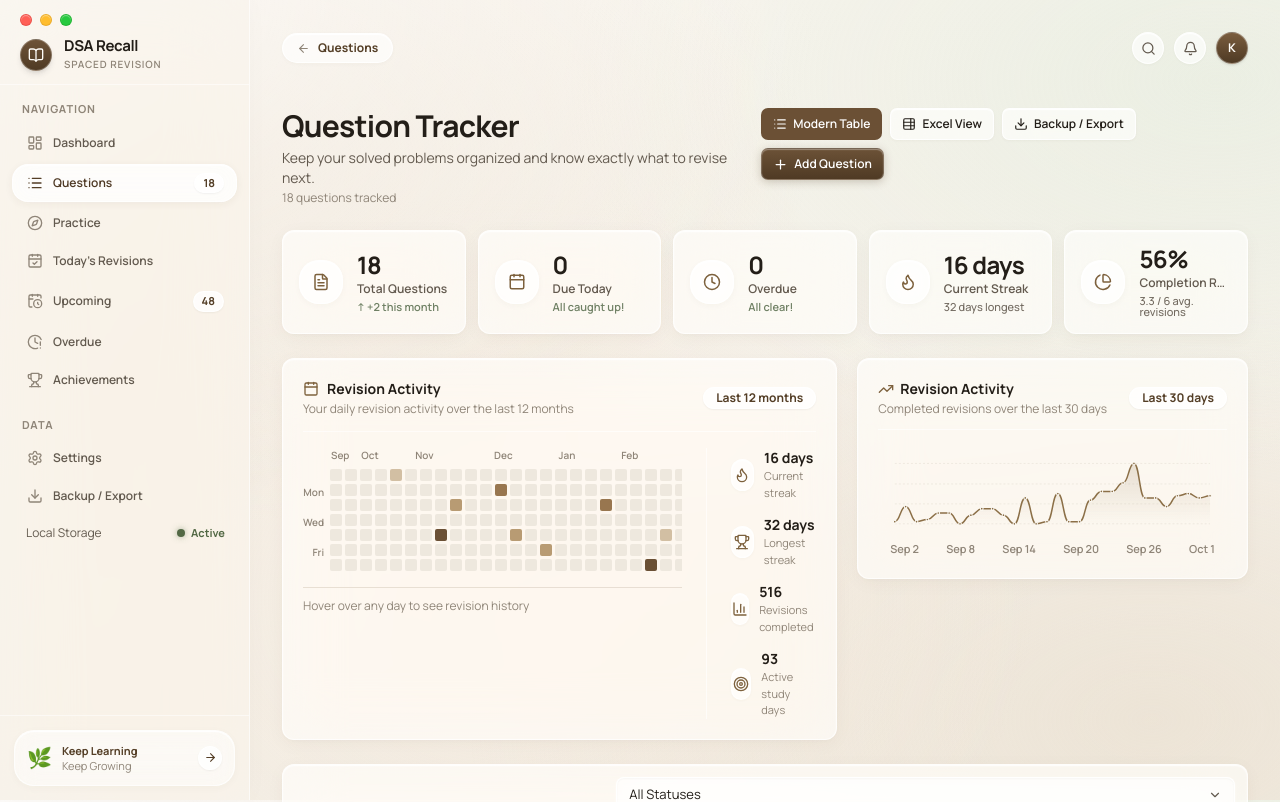
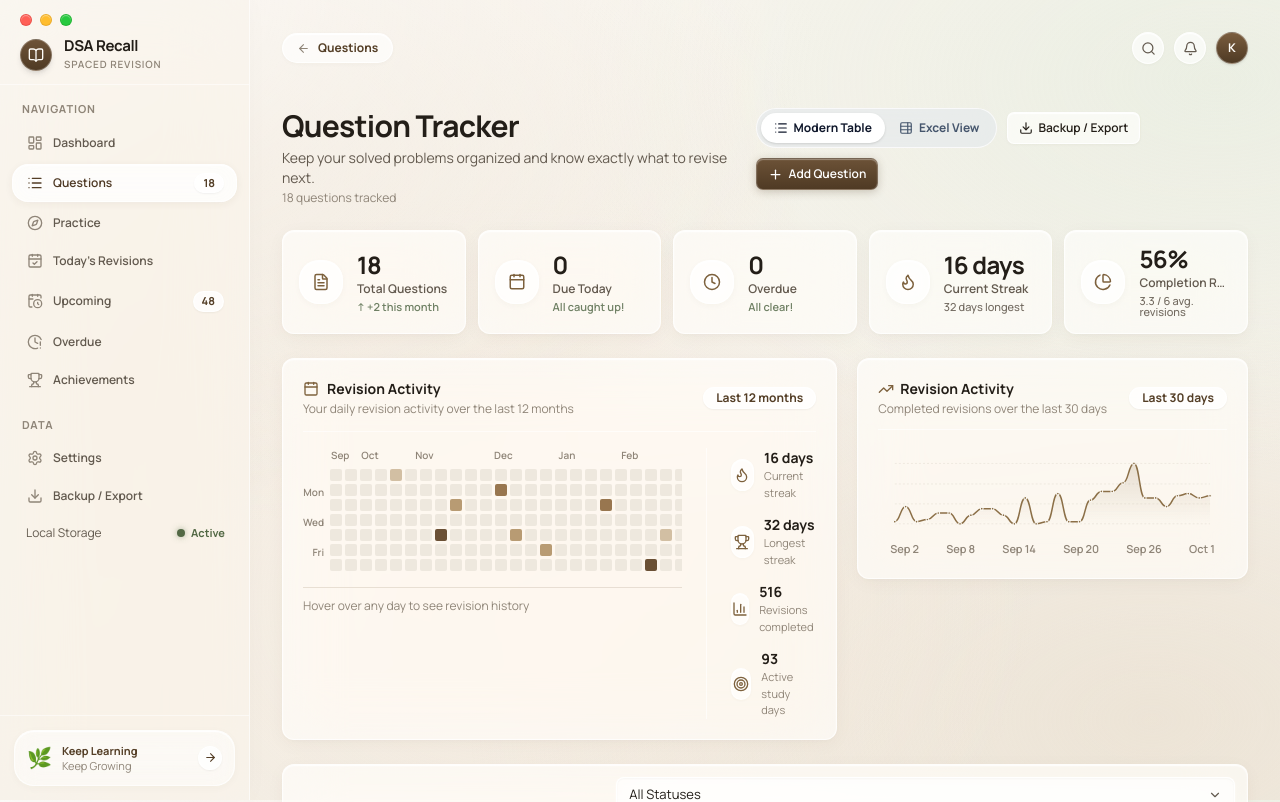
Before and after one commit to MdKasif0/DSARecall, a Next.js app: page /questions in a window 1280 px wide. Shown: the top 802 px of the page. Built offline with nearby package versions, Linux system fonts and the light colour scheme.

Commit message:
refactor: redesign view mode toggle buttons into a segmented control

```diff
--- a/src/app/questions/page.tsx
+++ b/src/app/questions/page.tsx
@@ -197,13 +197,14 @@ export default function QuestionsPage() {
         </div>
 
         {/* Action Buttons */}
-        <div className="flex flex-wrap items-center gap-2 self-start">
-          {/* Modern Table Toggle */}
+        <div className="flex flex-wrap items-center gap-2.5 self-start">
+          {/* Segmented View Mode Toggle */}
+          <div className="flex p-1 bg-slate-200/50 backdrop-blur-md border border-white/70 rounded-xl gap-0.5">
             <button
-            className={`btn btn-sm ${
+              className={`flex items-center gap-1.5 px-3 py-1.5 text-xs font-bold rounded-lg transition-all ${
                 viewMode === 'modern'
-                ? 'bg-[#6B5035] text-white hover:bg-[#57412C] border-[#6B5035]'
-                : 'btn-secondary text-text-secondary'
+                  ? 'bg-white text-slate-900 shadow-sm border border-white/90'
+                  : 'text-slate-600 hover:text-slate-900'
               }`}
               onClick={() => setViewMode('modern')}
               title="Modern Table with Progress and Next Revision"
@@ -212,12 +213,11 @@ export default function QuestionsPage() {
               <span>Modern Table</span>
             </button>
 
-          {/* Excel View Toggle */}
             <button
-            className={`btn btn-sm ${
+              className={`flex items-center gap-1.5 px-3 py-1.5 text-xs font-bold rounded-lg transition-all ${
                 viewMode === 'spreadsheet'
-                ? 'bg-[#6B5035] text-white hover:bg-[#57412C] border-[#6B5035]'
-                : 'btn-secondary text-text-secondary'
+                  ? 'bg-white text-slate-900 shadow-sm border border-white/90'
+                  : 'text-slate-600 hover:text-slate-900'
               }`}
               onClick={() => setViewMode('spreadsheet')}
               title="Original Excel Spreadsheet View with all 6 intervals"
@@ -225,6 +225,7 @@ export default function QuestionsPage() {
               <TableProperties size={14} />
               <span>Excel View</span>
             </button>
+          </div>
 
           {/* Backup / Export */}
           <button
```
Lines whose indentation alone changed are shown as unchanged.
